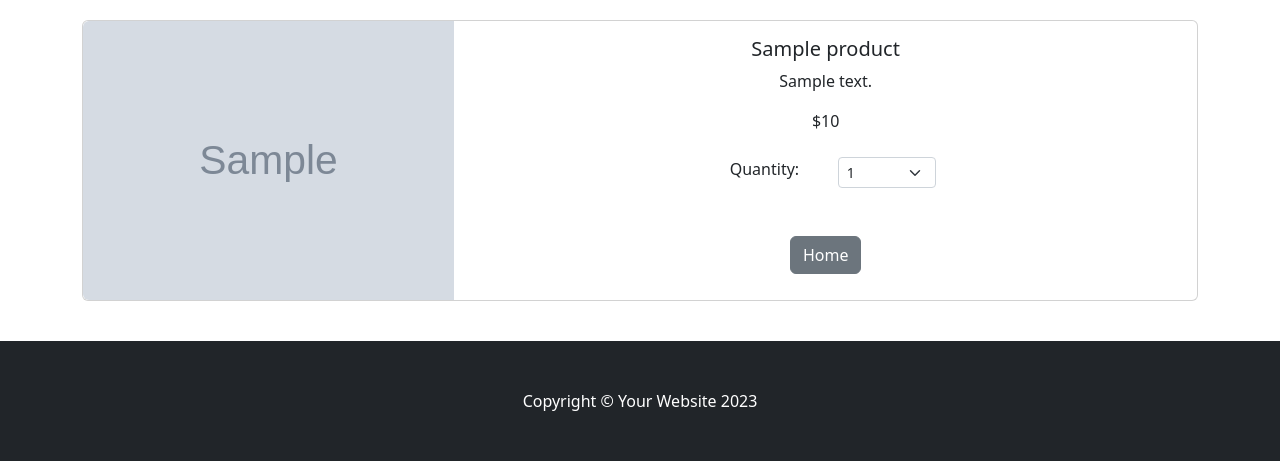
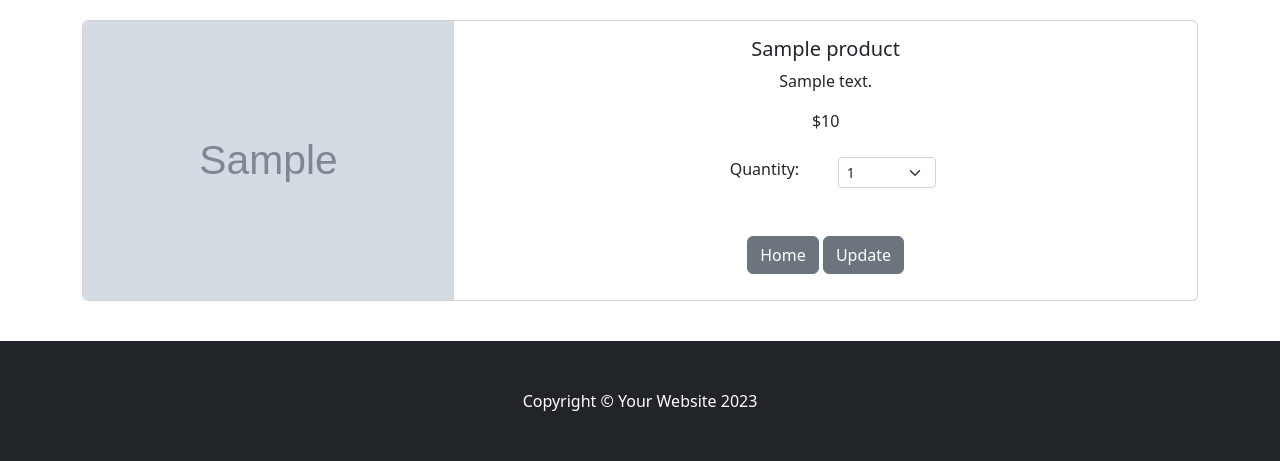
Before and after one commit to cesgomes/e_commerce, a Django app: template cart/templates/cart_summary.html in a window 1280 px wide. Shown: the part 357-818 px from the top of the page. Run offline with Django 5.2, Linux system fonts and the light colour scheme; the template is opened without the code that fills it: most values are stand-ins (such as "Sample title", 1, 10 or a date in 2020); grey boxes marked "Sample" are stand-in pictures; some libraries are stand-ins or nearby versions.

Commit message:
Adição do botão de update, vinculado ao ID do produto

```diff
--- a/cart/templates/cart_summary.html
+++ b/cart/templates/cart_summary.html
@@ -53,6 +53,7 @@
                                     </div>
                                 <br/><br/>
                                 <a href="{% url "home" %}" class="btn btn-secondary">Home</a>
+                                <button type="button" data-index="{{product.id}}" class="btn btn-secondary update-cart">Update</button>
                             </center>
                         </div>
                     </div>
```
